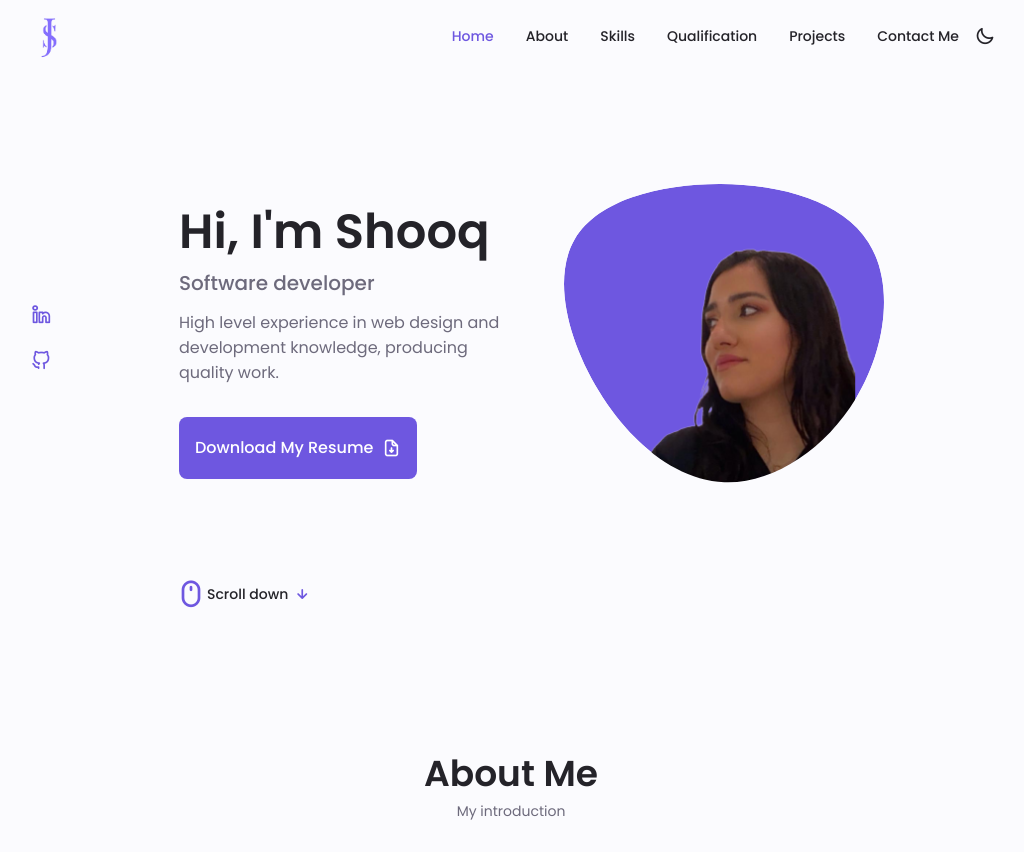
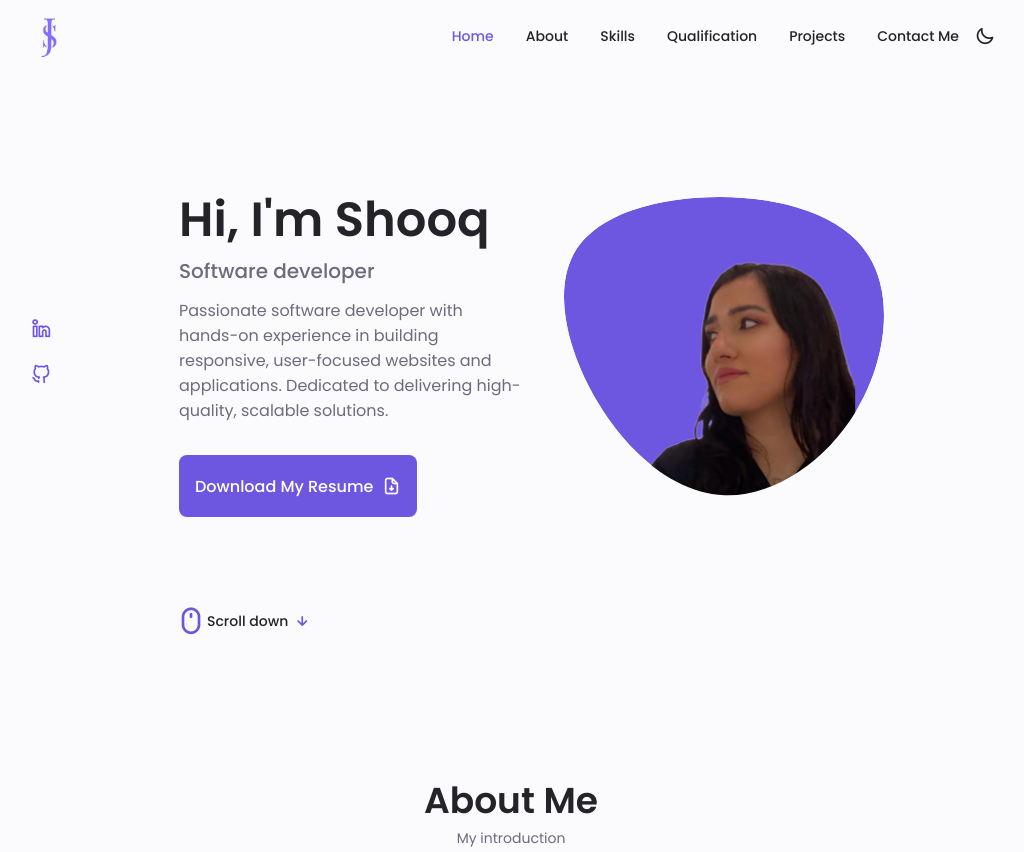
Before and after one commit to ShooqJanahi/ShooqJanahiPortfolio, a plain HTML site: page index.html in a window 1280 px wide. Shown: the top 852 px of the page, without its empty margins (129-1153 px from the left). Drawn offline with nearby package versions, Linux system fonts and the light colour scheme.

Commit message:
fixied my rusme

```diff
--- a/index.html
+++ b/index.html
@@ -135,8 +135,11 @@
                     <div class="home__data">
                         <h1 class="home__title">Hi, I'm Shooq</h1>
                         <h3 class="home__subtitle">Software developer</h3>
-                        <p class="home__description">High level experience in web design and development
-                            knowledge, producing quality work.</p>
+                        <p class="home__description">Passionate software developer
+                            with hands-on experience in building responsive,
+                            user-focused websites and applications. Dedicated
+                            to delivering high-quality, scalable solutions.</p>
+
                         <a href="./assets/pdf/ShooqJanahi_Resume.pdf" download class="button button--flex">
                             Download My Resume <i class="uil uil-file-download button__icon"></i>
                         </a>
```
Also changed, not shown: 1 other file.
